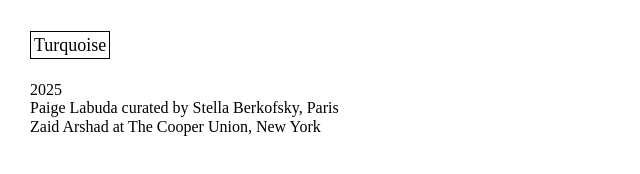
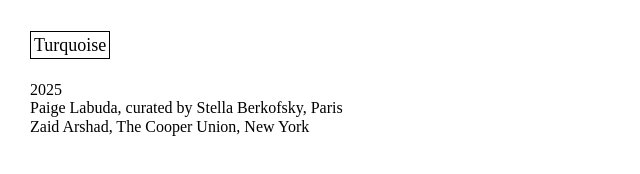
Before and after one commit to jacksondelea/turqouise, a website: page elsewhere.html in a window 1280 px wide. Shown: the full height of the page, 0-640 px from the left. Drawn offline with Linux system fonts and the light colour scheme.

Commit message:
push changes

```diff
--- a/elsewhere.html
+++ b/elsewhere.html
@@ -14,8 +14,8 @@
     <nav>
         <ul>
             <a>2025</a>
-            <li><a href="paigeinfrance.html">Paige Labuda curated by Stella Berkofsky, Paris</a></li>
-            <li><a href="zaidarshadmain.html">Zaid Arshad at The Cooper Union, New York</a></li>
+            <li><a href="paigeinfrance.html">Paige Labuda, curated by Stella Berkofsky, Paris</a></li>
+            <li><a href="zaidarshadmain.html">Zaid Arshad, The Cooper Union, New York</a></li>
         </ul>
     </nav>
 </body>
```
